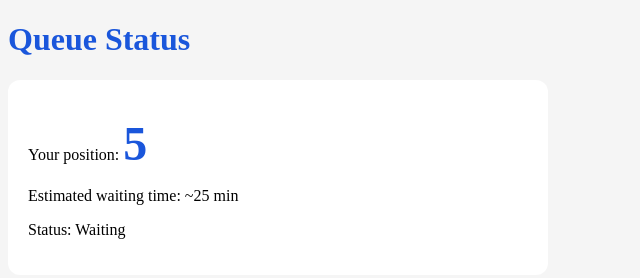
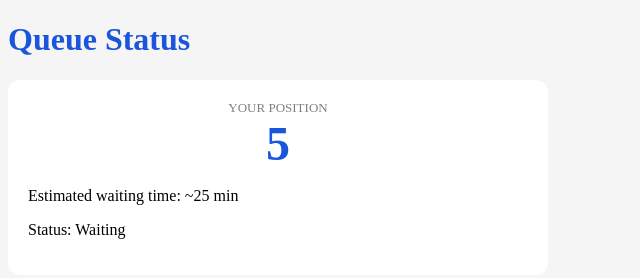
Before and after one commit to squirtleisgoat/4353-Group11-Queuesmart-, a plain HTML site: page frontend/queue-status.html in a window 1280 px wide. Shown: the whole page, without its empty margins (0-640 px from the left). Drawn offline with Linux system fonts and the light colour scheme.

Commit message:
Style position as ticket display

```diff
--- a/frontend/queue-status.html
+++ b/frontend/queue-status.html
@@ -9,7 +9,10 @@
 
     <h1>Queue Status</h1>
     <div class="card">
-        <p>Your position: <span id="position">5</span></p>
+        <div class="ticket">
+            <span class="ticket-label">Your position</span>
+            <span id="position">5</span>
+        </div>
         <p>Estimated waiting time: <span id="waitTime">~25 min</span></p>
         <p>Status: <span id="status">Waiting</span></p>
     </div>
--- a/frontend/styles.css
+++ b/frontend/styles.css
@@ -19,4 +19,16 @@ h1 {
     font-size: 48px;
     font-weight: bold;
     color: #1a56db;
+    display: block;
 }
+
+.ticket {
+    text-align: center;
+}
+
+.ticket-label {
+    display: block;
+    font-size: 13px;
+    text-transform: uppercase;
+    color: gray;
+}
```
